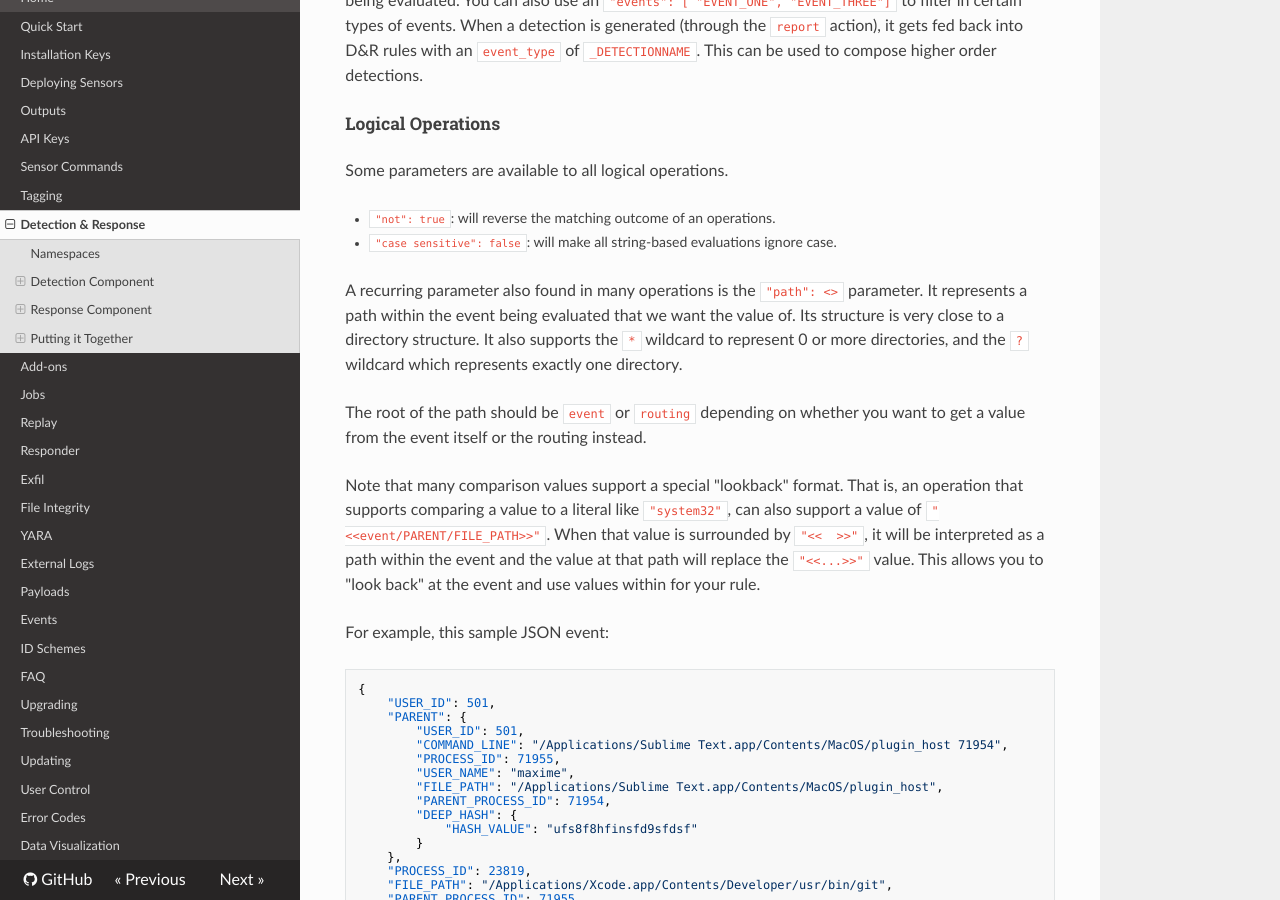
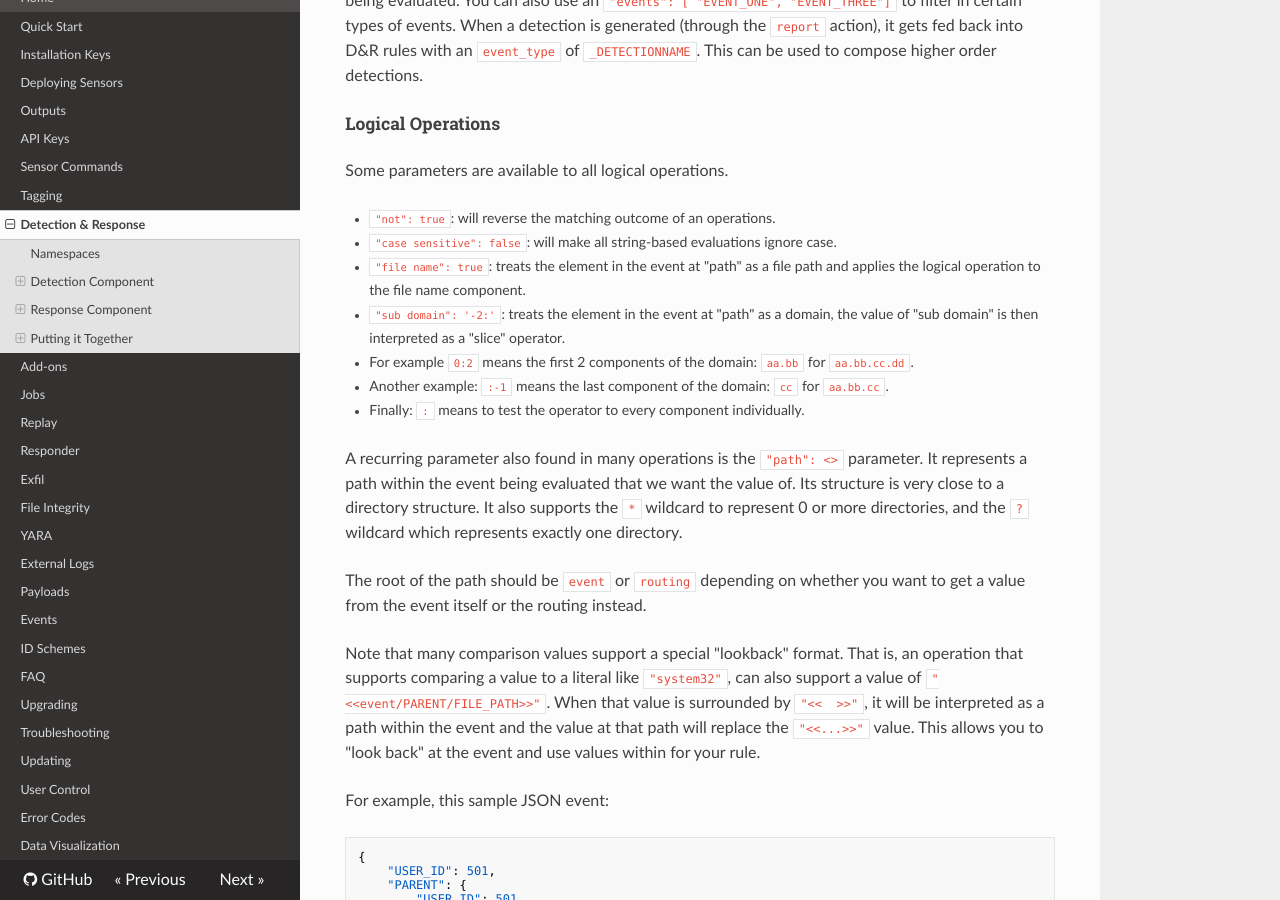
Before and after one commit to refractionPOINT/lce_doc, an MkDocs documentation site: the page built from docs/dr.md, in a window 1280 px wide and 900 px high, scrolled down 3118 px. Built offline with MkDocs 1.6.1, drawn with Linux system fonts in a browser that asks for light colours; nearby versions of some CDN libraries; old or Windows-style settings are respelled for this version of MkDocs.

Commit message:
Adding draft doc for new formats.

```diff
--- a/docs/dr.md
+++ b/docs/dr.md
@@ -87,6 +87,11 @@ Some parameters are available to all logical operations.
 
 * `"not": true`: will reverse the matching outcome of an operations.
 * `"case sensitive": false`: will make all string-based evaluations ignore case.
+* `"file name": true`: treats the element in the event at "path" as a file path and applies the logical operation to the file name component.
+* `"sub domain": '-2:'`: treats the element in the event at "path" as a domain, the value of "sub domain" is then interpreted as a "slice" operator.
+  * For example `0:2` means the first 2 components of the domain: `aa.bb` for `aa.bb.cc.dd`.
+  * Another example: `:-1` means the last component of the domain: `cc` for `aa.bb.cc`.
+  * Finally: `:` means to test the operator to every component individually.
 
 A recurring parameter also found in many operations is the `"path": <>` parameter. It represents a path within the event
 being evaluated that we want the value of. Its structure is very close to a directory structure. It also supports the
```
